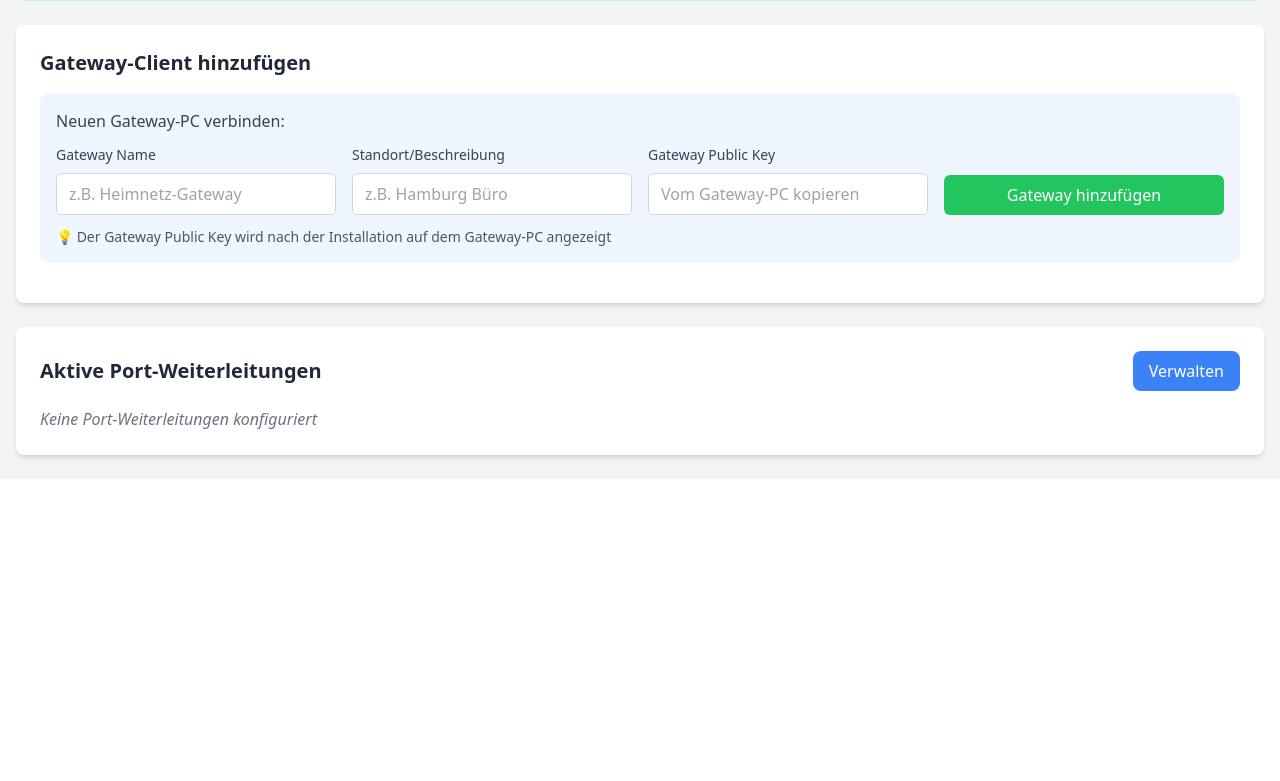
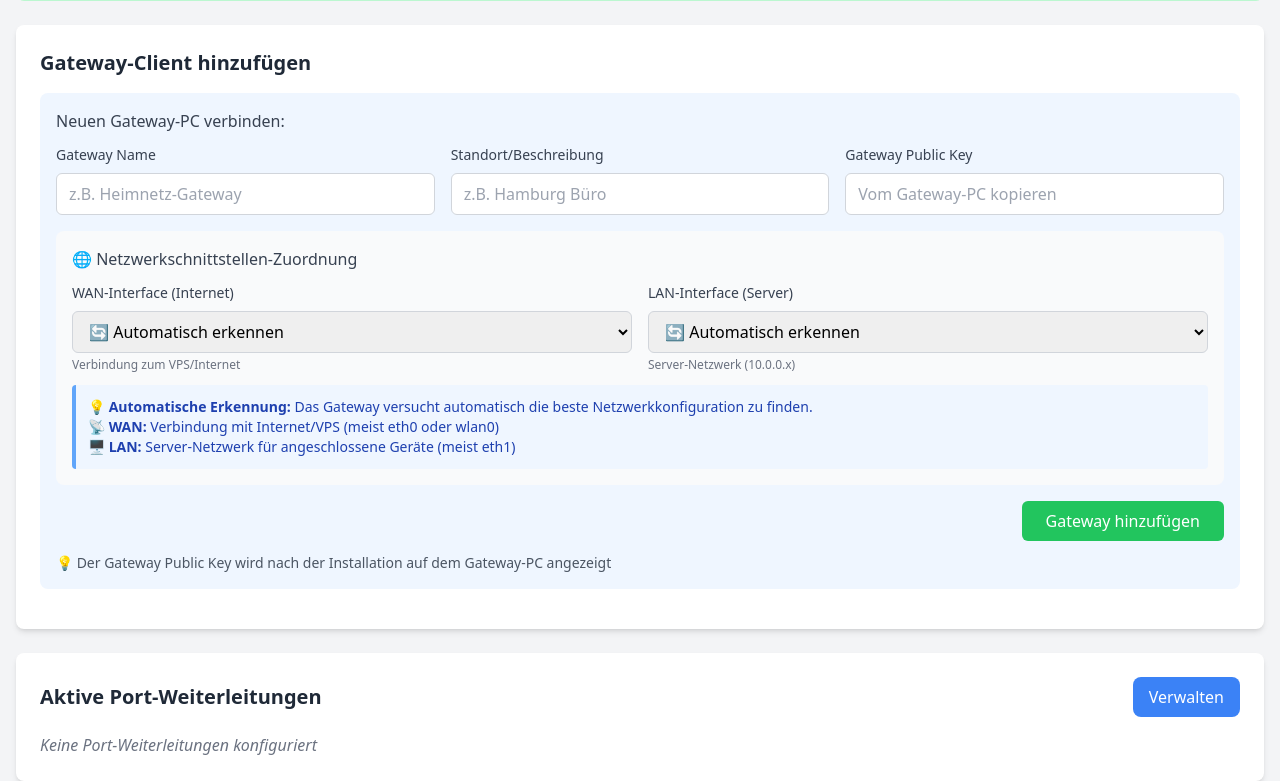
Before and after one commit to cryptofluffy/gateway-project, a Flask app: page / in a window 1280 px wide. Shown: the part 1129-1910 px from the top of the page. Before the commit the page ends 1593 px from the top, so only its background shows below. Run offline with Flask 3, Linux system fonts and the light colour scheme; data that the repository does not hold is empty; parts of the project's set-up code (start-up, migrations or seed data) failed here and were passed over; some libraries are stand-ins or nearby versions.

Commit message:
Flexible Netzwerkschnittstellen-Verwaltung implementiert
🌐 Dashboard Features:
- Automatische Netzwerkschnittstellen-Erkennung
- WAN/LAN Interface-Auswahl für Gateway-Clients
- Custom Interface-Eingabe für spezielle Hardware
- Live-Interface-Status und IP-Anzeige
- Validierung und Warnung bei Interface-Konflikten

📡 Backend Erweiterungen:
- API-Endpunkt /api/network-interfaces
- NetworkUtils.get_available_interfaces()
- Interface-Kategorisierung (ethernet, wireless, virtual)
- Automatische Interface-Typ-Erkennung
- Client-spezifische Netzwerkkonfiguration

🔧 Benutzerfreundlichkeit:
- 'Automatisch erkennen' als Standard-Option
- Visual Interface-Status (✅/⚠️)
- Icon-basierte Interface-Kategorisierung
- Fallback für unbekannte Systeme
- Erweiterte Client-Info-Anzeige

🚀 Gateway-PC Flexibilität:
- Unterstützt eth0, eth1, wlan0, enp0s3, etc.
- Funktioniert mit verschiedener Hardware
- Automatische Netzwerk-Konfiguration
- Fallback-Mechanismen

🤖 Generated with [Claude Code](https://claude.ai/code)

Co-Authored-By: Claude <noreply@anthropic.com>

```diff
--- a/vps-server/app.py
+++ b/vps-server/app.py
@@ -375,8 +375,8 @@ class ClientManager:
 
         return wg_peers
 
-    def add_client(self, name: str, location: str, public_key: str) -> Tuple[bool, str]:
-        """Neuen Client hinzufügen mit Validierung"""
+    def add_client(self, name: str, location: str, public_key: str, network_config: Dict = None) -> Tuple[bool, str]:
+        """Neuen Client hinzufügen mit Validierung und Netzwerkschnittstellen-Konfiguration"""
         try:
             # Input-Validierung
             if not InputValidator.validate_client_name(name):
@@ -394,11 +394,21 @@ class ClientManager:
                 return False, f"Maximale Anzahl Clients ({config.MAX_CLIENTS}) erreicht"
 
             # Client hinzufügen
-            self.clients[public_key] = {
+            client_data = {
                 'name': InputValidator.sanitize_string(name),
                 'location': InputValidator.sanitize_string(location),
                 'added': datetime.now().isoformat()
             }
+
+            # Netzwerkschnittstellen-Konfiguration hinzufügen
+            if network_config:
+                client_data['network_config'] = {
+                    'wan_interface': network_config.get('wan_interface', 'auto'),
+                    'lan_interface': network_config.get('lan_interface', 'auto'),
+                    'auto_detect': network_config.get('auto_detect', True)
+                }
+
+            self.clients[public_key] = client_data
 
             # Speichern und WireGuard-Config aktualisieren
             if self._save_clients():
@@ -680,8 +690,9 @@ def api_clients():
             name = data.get('name', '').strip()
             location = data.get('location', '').strip()
             public_key = data.get('public_key', '').strip()
+            network_config = data.get('network_config', {})
 
-            success, message = client_manager.add_client(name, location, public_key)
+            success, message = client_manager.add_client(name, location, public_key, network_config)
             status_code = 200 if success else 400
             return jsonify({'success': success, 'message': message}), status_code
 
@@ -710,6 +721,23 @@ def api_clients():
     except Exception as e:
         logger.error(f"Error in api_clients: {e}")
         return jsonify({'success': False, 'message': f'Server-Fehler: {str(e)}'}), 500
+
+@app.route('/api/network-interfaces', methods=['GET'])
+@limiter.limit("5 per minute")
+def api_network_interfaces():
+    """API: Verfügbare Netzwerkschnittstellen abrufen"""
+    try:
+        interfaces = NetworkUtils.get_available_interfaces()
+        return jsonify({
+            'success': True,
+            'interfaces': interfaces
+        })
+    except Exception as e:
+        logger.error(f"Error getting network interfaces: {e}")
+        return jsonify({
+            'success': False,
+            'message': f'Fehler beim Abrufen der Netzwerkschnittstellen: {str(e)}'
+        }), 500
 
 @app.route('/api/port-forwards', methods=['GET', 'POST', 'DELETE'])
 @limiter.limit("15 per minute")
--- a/vps-server/static/js/dashboard.js
+++ b/vps-server/static/js/dashboard.js
@@ -7,6 +7,7 @@ class DashboardManager {
     constructor() {
         this.initializeEventListeners();
         this.loadingOverlay = this.createLoadingOverlay();
+        this.loadNetworkInterfaces();
     }
 
     /**
@@ -19,8 +20,43 @@ class DashboardManager {
             addGatewayForm.addEventListener('submit', (e) => this.handleAddGateway(e));
         }
 
+        // Netzwerkschnittstellen-Auswahl
+        const wanSelect = document.getElementById('wan_interface');
+        const lanSelect = document.getElementById('lan_interface');
+
+        if (wanSelect) {
+            wanSelect.addEventListener('change', () => this.handleInterfaceChange());
+        }
+        if (lanSelect) {
+            lanSelect.addEventListener('change', () => this.handleInterfaceChange());
+        }
+
         // Auto-refresh für Status-Updates
         this.startAutoRefresh();
+    }
+
+    /**
+     * Netzwerkschnittstellen-Änderung behandeln
+     */
+    handleInterfaceChange() {
+        const wanSelect = document.getElementById('wan_interface');
+        const lanSelect = document.getElementById('lan_interface');
+        const customDiv = document.getElementById('custom-interfaces');
+
+        if (!wanSelect || !lanSelect || !customDiv) return;
+
+        const showCustom = wanSelect.value === 'custom' || lanSelect.value === 'custom';
+
+        if (showCustom) {
+            customDiv.classList.remove('hidden');
+        } else {
+            customDiv.classList.add('hidden');
+        }
+
+        // Warnung bei gleicher Interface-Auswahl
+        if (wanSelect.value === lanSelect.value && wanSelect.value !== 'auto' && wanSelect.value !== 'custom') {
+            this.showWarning('⚠️ WAN und LAN verwenden das gleiche Interface. Das könnte zu Problemen führen.');
+        }
     }
 
     /**
@@ -30,10 +66,22 @@ class DashboardManager {
         event.preventDefault();
 
         const formData = new FormData(event.target);
+
+        // Netzwerkschnittstellen-Konfiguration sammeln
+        const wanInterface = document.getElementById('wan_interface')?.value || 'auto';
+        const lanInterface = document.getElementById('lan_interface')?.value || 'auto';
+        const customWan = document.getElementById('custom_wan')?.value?.trim();
+        const customLan = document.getElementById('custom_lan')?.value?.trim();
+
         const data = {
             name: formData.get('gateway_name')?.trim(),
             location: formData.get('gateway_location')?.trim(),
-            public_key: formData.get('gateway_public_key')?.trim()
+            public_key: formData.get('gateway_public_key')?.trim(),
+            network_config: {
+                wan_interface: wanInterface === 'custom' ? customWan : wanInterface,
+                lan_interface: lanInterface === 'custom' ? customLan : lanInterface,
+                auto_detect: wanInterface === 'auto' || lanInterface === 'auto'
+            }
         };
 
         // Client-seitige Validierung
@@ -244,7 +292,96 @@ class DashboardManager {
             return { valid: false, message: 'Standort-Beschreibung ist zu lang (max. 100 Zeichen)' };
         }
 
+        // Netzwerkschnittstellen-Validierung
+        if (data.network_config) {
+            const { wan_interface, lan_interface } = data.network_config;
+
+            // Custom Interface-Validierung
+            if (wan_interface === '' && document.getElementById('wan_interface')?.value === 'custom') {
+                return { valid: false, message: 'Custom WAN Interface ist erforderlich' };
+            }
+
+            if (lan_interface === '' && document.getElementById('lan_interface')?.value === 'custom') {
+                return { valid: false, message: 'Custom LAN Interface ist erforderlich' };
+            }
+
+            // Interface-Name-Validierung
+            const interfacePattern = /^[a-zA-Z0-9]+$/;
+            if (wan_interface && wan_interface !== 'auto' && !interfacePattern.test(wan_interface)) {
+                return { valid: false, message: 'Ungültiger WAN Interface Name (nur Buchstaben und Zahlen)' };
+            }
+
+            if (lan_interface && lan_interface !== 'auto' && !interfacePattern.test(lan_interface)) {
+                return { valid: false, message: 'Ungültiger LAN Interface Name (nur Buchstaben und Zahlen)' };
+            }
+        }
+
         return { valid: true };
+    }
+
+    /**
+     * Netzwerkschnittstellen laden und Dropdown befüllen
+     */
+    async loadNetworkInterfaces() {
+        try {
+            const response = await this.apiRequest('/api/network-interfaces');
+            const result = await response.json();
+
+            if (result.success && result.interfaces) {
+                this.populateInterfaceDropdowns(result.interfaces);
+            }
+        } catch (error) {
+            console.log('Network interfaces loading failed:', error.message);
+            // Silently fail - Standard-Options bleiben verfügbar
+        }
+    }
+
+    /**
+     * Interface-Dropdowns mit erkannten Schnittstellen befüllen
+     */
+    populateInterfaceDropdowns(interfaces) {
+        const wanSelect = document.getElementById('wan_interface');
+        const lanSelect = document.getElementById('lan_interface');
+
+        if (!wanSelect || !lanSelect) return;
+
+        // Aktuelle Auswahl speichern
+        const wanValue = wanSelect.value;
+        const lanValue = lanSelect.value;
+
+        // Standard-Optionen beibehalten und erweitern
+        const addInterfaceOption = (select, interface, category) => {
+            const option = document.createElement('option');
+            option.value = interface.name;
+
+            let icon = '🔌';
+            if (category === 'ethernet') icon = '🌐';
+            if (category === 'wireless') icon = '📡';
+            if (category === 'virtual') icon = '🔗';
+
+            let status = interface.status === 'up' ? '✅' : '⚠️';
+            let ip = interface.ip ? ` (${interface.ip})` : '';
+
+            option.textContent = `${icon} ${interface.name}${ip} ${status}`;
+
+            // Nur hinzufügen wenn noch nicht vorhanden
+            const exists = Array.from(select.options).some(opt => opt.value === interface.name);
+            if (!exists) {
+                select.appendChild(option);
+            }
+        };
+
+        // Interfaces zu beiden Dropdowns hinzufügen
+        Object.entries(interfaces).forEach(([category, interfaceList]) => {
+            interfaceList.forEach(interface => {
+                addInterfaceOption(wanSelect, interface, category);
+                addInterfaceOption(lanSelect, interface, category);
+            });
+        });
+
+        // Ursprüngliche Auswahl wiederherstellen
+        wanSelect.value = wanValue;
+        lanSelect.value = lanValue;
     }
 
     /**
@@ -357,6 +494,13 @@ class DashboardManager {
     }
 
     /**
+     * Warnung anzeigen
+     */
+    showWarning(message) {
+        this.showNotification(message, 'warning');
+    }
+
+    /**
      * Fehler-Nachricht anzeigen
      */
     showError(message) {
@@ -368,7 +512,9 @@ class DashboardManager {
      */
     showNotification(message, type = 'info') {
         const notification = document.createElement('div');
-        const bgColor = type === 'error' ? 'bg-red-500' : type === 'success' ? 'bg-green-500' : 'bg-blue-500';
+        const bgColor = type === 'error' ? 'bg-red-500' :
+                       type === 'success' ? 'bg-green-500' :
+                       type === 'warning' ? 'bg-yellow-500' : 'bg-blue-500';
 
         notification.className = `fixed top-4 right-4 ${bgColor} text-white px-6 py-3 rounded-lg shadow-lg z-50 transform transition-transform duration-300 translate-x-full`;
         notification.innerHTML = `
--- a/vps-server/templates/dashboard.html
+++ b/vps-server/templates/dashboard.html
@@ -86,6 +86,11 @@
                     <td class="px-4 py-2">
                         <div class="font-medium text-gray-900">{{ client.name or 'Unbenannt' }}</div>
                         <div class="text-sm text-gray-500">{{ client.location or 'Kein Standort' }}</div>
+                        {% if client.get('network_config') %}
+                        <div class="text-xs text-blue-600 mt-1">
+                            🌐 {{ client.network_config.get('wan_interface', 'auto') }} → {{ client.network_config.get('lan_interface', 'auto') }}
+                        </div>
+                        {% endif %}
                     </td>
                     <td class="px-4 py-2 text-sm font-mono">{{ client.public_key }}</td>
                     <td class="px-4 py-2">
@@ -178,7 +183,8 @@
     <div class="bg-blue-50 rounded-lg p-4 mb-4">
         <h3 class="font-medium text-gray-700 mb-3">Neuen Gateway-PC verbinden:</h3>
 
-        <form id="add-gateway-form" class="grid grid-cols-1 md:grid-cols-4 gap-4">
+        <form id="add-gateway-form" class="space-y-4">
+            <div class="grid grid-cols-1 md:grid-cols-3 gap-4">
                 <div>
                     <label class="block text-sm font-medium text-gray-700 mb-2">Gateway Name</label>
                     <input type="text" id="gateway_name" placeholder="z.B. Heimnetz-Gateway" required
@@ -196,10 +202,67 @@
                     <input type="text" id="gateway_public_key" placeholder="Vom Gateway-PC kopieren" required
                            class="w-full px-3 py-2 border border-gray-300 rounded-md focus:outline-none focus:ring-2 focus:ring-blue-500">
                 </div>
+            </div>
 
-            <div class="flex items-end">
+            <!-- Netzwerkschnittstellen-Konfiguration -->
+            <div class="bg-gray-50 rounded-lg p-4">
+                <h4 class="font-medium text-gray-700 mb-3">🌐 Netzwerkschnittstellen-Zuordnung</h4>
+                <div class="grid grid-cols-1 md:grid-cols-2 gap-4">
+                    <div>
+                        <label class="block text-sm font-medium text-gray-700 mb-2">WAN-Interface (Internet)</label>
+                        <select id="wan_interface" name="wan_interface"
+                                class="w-full px-3 py-2 border border-gray-300 rounded-md focus:outline-none focus:ring-2 focus:ring-blue-500">
+                            <option value="auto">🔄 Automatisch erkennen</option>
+                            <option value="eth0">eth0 (Ethernet 1)</option>
+                            <option value="eth1">eth1 (Ethernet 2)</option>
+                            <option value="wlan0">wlan0 (WiFi)</option>
+                            <option value="enp0s3">enp0s3 (Virtuell)</option>
+                            <option value="custom">🔧 Benutzerdefiniert</option>
+                        </select>
+                        <div class="text-xs text-gray-500 mt-1">Verbindung zum VPS/Internet</div>
+                    </div>
+
+                    <div>
+                        <label class="block text-sm font-medium text-gray-700 mb-2">LAN-Interface (Server)</label>
+                        <select id="lan_interface" name="lan_interface"
+                                class="w-full px-3 py-2 border border-gray-300 rounded-md focus:outline-none focus:ring-2 focus:ring-blue-500">
+                            <option value="auto">🔄 Automatisch erkennen</option>
+                            <option value="eth1">eth1 (Ethernet 2)</option>
+                            <option value="eth0">eth0 (Ethernet 1)</option>
+                            <option value="wlan1">wlan1 (WiFi AP)</option>
+                            <option value="enp0s8">enp0s8 (Virtuell)</option>
+                            <option value="custom">🔧 Benutzerdefiniert</option>
+                        </select>
+                        <div class="text-xs text-gray-500 mt-1">Server-Netzwerk (10.0.0.x)</div>
+                    </div>
+                </div>
+
+                <!-- Custom Interface Inputs -->
+                <div id="custom-interfaces" class="grid grid-cols-1 md:grid-cols-2 gap-4 mt-3 hidden">
+                    <div>
+                        <label class="block text-sm font-medium text-gray-700 mb-2">Custom WAN Interface</label>
+                        <input type="text" id="custom_wan" placeholder="z.B. wlp2s0"
+                               class="w-full px-3 py-2 border border-gray-300 rounded-md focus:outline-none focus:ring-2 focus:ring-blue-500">
+                    </div>
+                    <div>
+                        <label class="block text-sm font-medium text-gray-700 mb-2">Custom LAN Interface</label>
+                        <input type="text" id="custom_lan" placeholder="z.B. enp3s0"
+                               class="w-full px-3 py-2 border border-gray-300 rounded-md focus:outline-none focus:ring-2 focus:ring-blue-500">
+                    </div>
+                </div>
+
+                <div class="mt-3 p-3 bg-blue-50 rounded border-l-4 border-blue-400">
+                    <div class="text-sm text-blue-800">
+                        💡 <strong>Automatische Erkennung:</strong> Das Gateway versucht automatisch die beste Netzwerkkonfiguration zu finden.<br>
+                        📡 <strong>WAN:</strong> Verbindung mit Internet/VPS (meist eth0 oder wlan0)<br>
+                        🖥️ <strong>LAN:</strong> Server-Netzwerk für angeschlossene Geräte (meist eth1)
+                    </div>
+                </div>
+            </div>
+
+            <div class="flex justify-end">
                 <button type="submit"
-                        class="w-full bg-green-500 hover:bg-green-600 text-white font-medium py-2 px-4 rounded-md transition-colors">
+                        class="bg-green-500 hover:bg-green-600 text-white font-medium py-2 px-6 rounded-md transition-colors">
                     Gateway hinzufügen
                 </button>
             </div>
```
Also changed, not shown: vps-server/utils.py (+117 -0 lines). Lines whose indentation alone changed are shown as unchanged.
